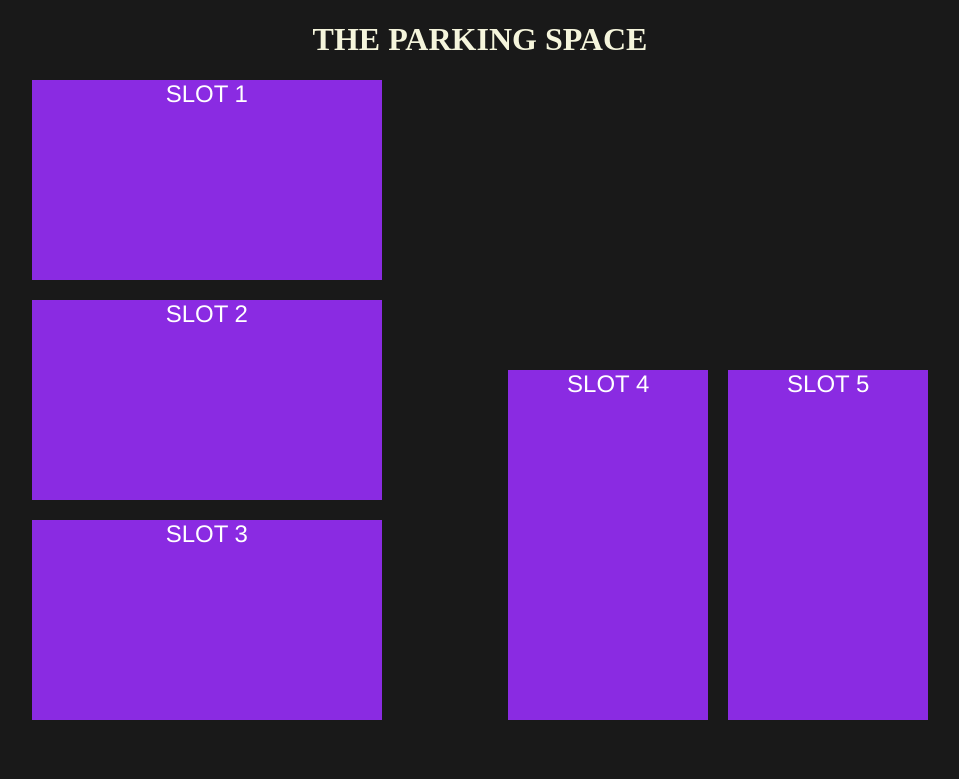
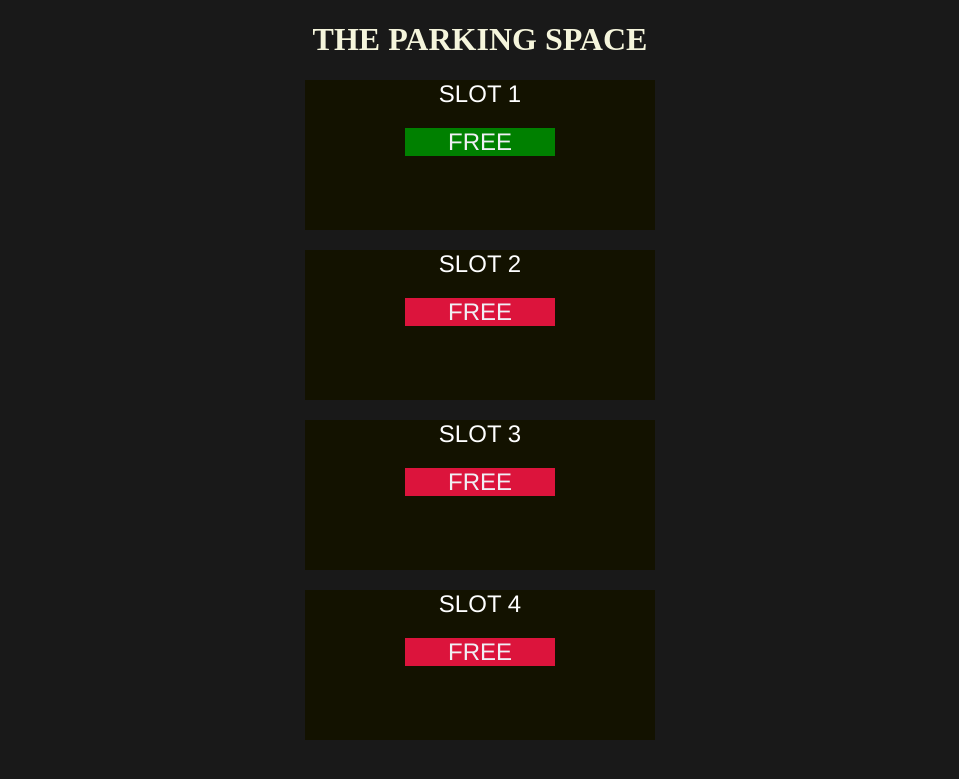
Before and after one commit to styx-00/scout-IOT, a Flask app: page / in a window 1280 px wide. Shown: the top 779 px of the page, without its empty margins (160-1119 px from the left). Run offline with Flask 3, Linux system fonts and the light colour scheme.

Commit message:
Made the base UI

```diff
--- a/app.py
+++ b/app.py
@@ -1,4 +1,5 @@
 from flask import Flask, render_template,request
+import json
 
 app = Flask(__name__)
 
@@ -6,7 +7,14 @@ app = Flask(__name__)
 def hello():
     return render_template('index.html')
 
-@app.route('/change', methods=['GET', 'POST'])
+@app.route('/change', methods=['POST'])
 def parse_request():
-    data=request.data
+    data=request.get_json()
     print(data)
+    return
+@app.route('/about')
+def about():
+    return render_template('about.html')
+if __name__=='__main__':
+    app.run(debug=True)
+#curl -X POST -H "Content-Type: application/json" -d '{"key": "value"}' http://127.0.0.1:5000/change
--- a/static/css/style.css
+++ b/static/css/style.css
@@ -13,29 +13,24 @@ h1{
 
 }
 .slot1{
-    background-color:blueviolet;
-    height:200px;
+    background-color:#131200;
+    height:150px;
     width:350px;
 }
 .slot2 {
-    background-color: blueviolet;
-    height:200px;
+    background-color: #131200;
+    height:150px;
     width:350px;
 }
 .slot3 {
-    background-color: blueviolet;
-    height:200px;
+    background-color: #131200;
+    height:150px;
     width:350px;
 }
 .slot4 {
     position: relative;
-    background-color: blueviolet;
-    width:200px;
-    height:350px;
-}
-.slot5 {
-    background-color: blueviolet;
-    width:200px;
+    background-color: #131200;
+    width:150px;
     height:350px;
 }
 .right-container > * {
@@ -46,15 +41,15 @@ h1{
     font-size:1.5rem;
 
 }
-.left-container>* {
-    margin-bottom: 20px;
-    color:white;
-    font-family: 'Franklin Gothic Medium', 'Arial Narrow', Arial, sans-serif;
-    text-align:center;
-    font-size: 1.5rem;
+span{
+    display:block;
+    background-color: crimson;
+    color:#F0EFF4;
+    margin-top:20px;
+    margin-left:auto;
+    margin-right:auto;
+    width:150px;;
 }
-.left-container{
-    display:flex;
-    gap:20px;
-    align-items: flex-end;
+.s1-status{
+    background-color:green;
 }
--- a/templates/index.html
+++ b/templates/index.html
@@ -12,13 +12,10 @@
     <h1>THE PARKING SPACE</h1>
     <div class="container">
         <div class="right-container">
-            <div class="slot1">SLOT 1</div>
-            <div class="slot2">SLOT 2</div>
-            <div class="slot3">SLOT 3</div>
-        </div>
-        <div class="left-container">
-            <div class="slot4">SLOT 4</div>
-            <div class="slot5">SLOT 5</div>
+            <div class="slot1">SLOT 1<span class="s1-status">FREE</span></div>
+            <div class="slot2">SLOT 2<span class="s2-status">FREE</span></div>
+            <div class="slot3">SLOT 3<span class="s3-status">FREE</span></div>
+            <div class="slot3">SLOT 4<span class="s4-status">FREE</span></div>
         </div>
     </div>
 </body>
```
Also changed, not shown: templates/about.html (added, +12 -0 lines), readme.md (added).
